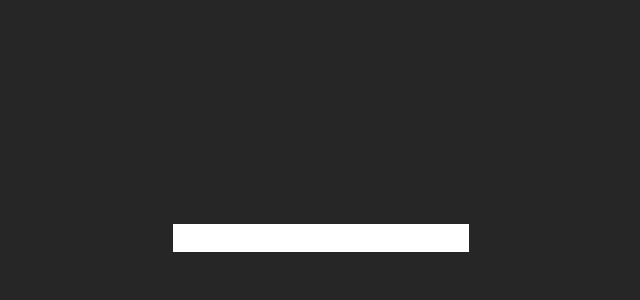
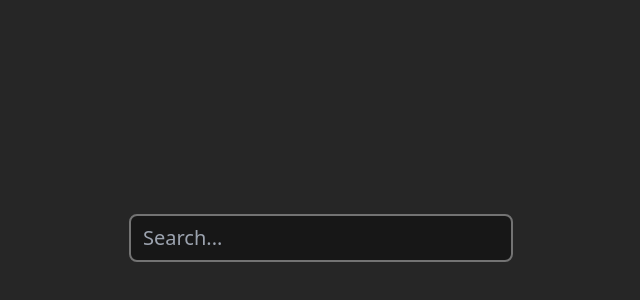
Before and after one commit to MoDrazzz/exercises, a React (Vite) app: page / in a window 1280 px wide. Shown: the part 162-462 px from the top of the page, without its empty margins (319-959 px from the left). Built offline with nearby package versions, Linux system fonts and the light colour scheme.

Commit message:
feat: add items filtering

```diff
--- a/src/App.tsx
+++ b/src/App.tsx
@@ -1,9 +1,21 @@
 import { Searchbox } from './components'
 
+const colors = [
+  'red',
+  'blue',
+  'green',
+  'yellow',
+  'orange',
+  'purple',
+  'pink',
+  'cyan',
+  'magenta',
+  'teal',
+]
 function App() {
   return (
     <div className="grid place-items-center text-xl bg-neutral-800 w-full h-screen">
-      <Searchbox />
+      <Searchbox items={colors} placeholder="Search..." />
     </div>
   )
 }
--- a/src/components/Searchbox.tsx
+++ b/src/components/Searchbox.tsx
@@ -1,7 +1,45 @@
-export const Searchbox = () => {
+import { useEffect, useState } from 'react'
+
+type Props = {
+  items: string[]
+  placeholder: string
+}
+
+export const Searchbox = ({ items, placeholder }: Props) => {
+  const [isActive, setIsActive] = useState(false)
+  const [query, setQuery] = useState('')
+  const [filteredItems, setFilteredItems] = useState(items)
+
+  useEffect(() => {
+    const newFilteredItems = items.filter((item) =>
+      item.toLowerCase().startsWith(query.toLowerCase()),
+    )
+
+    setFilteredItems(newFilteredItems)
+  }, [query, items])
+
   return (
-    <div>
-      <input />
+    <div className="relative text-neutral-100">
+      <input
+        className="w-96 py-2 px-3 rounded-lg outline-none border-neutral-500 focus:border-neutral-400 transition-colors bg-neutral-900 border-2"
+        placeholder={placeholder}
+        onFocus={() => setIsActive(true)}
+        onBlur={() => setIsActive(false)}
+        value={query}
+        onChange={(e) => setQuery(e.target.value)}
+      />
+      {isActive && (
+        <ul className="absolute top-full mt-1 bg-neutral-900 border-2 rounded-lg w-full max-h-40 overflow-auto p-1 border-neutral-400">
+          {filteredItems.map((item, index) => (
+            <li
+              key={index}
+              className="py-2 px-3 capitalize rounded-lg cursor-pointer hover:bg-neutral-800"
+            >
+              {item}
+            </li>
+          ))}
+        </ul>
+      )}
     </div>
   )
 }
```
